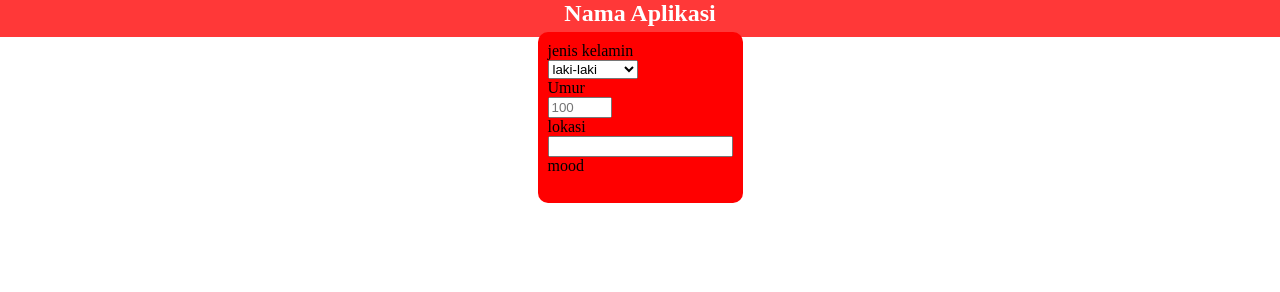
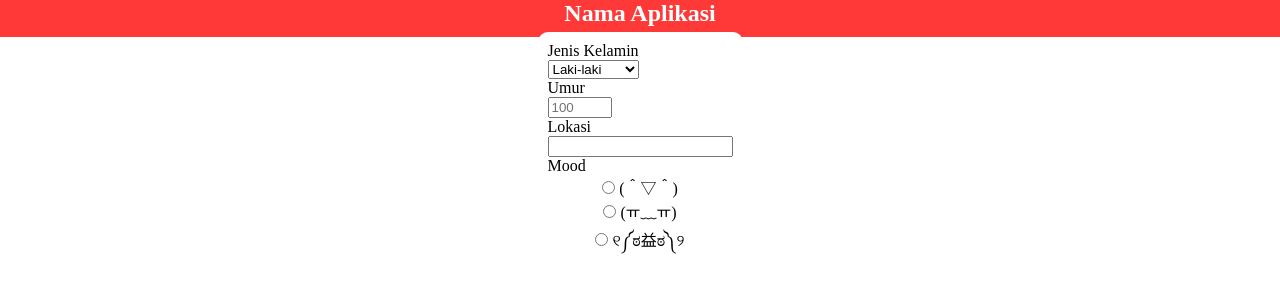
Before and after one commit to Cydnirn/foodGenerator, a plain HTML site: page public/index.html in a window 1280 px wide. Drawn offline with Linux system fonts and the light colour scheme.

Commit message:
nambah emot

```diff
--- a/public/index.html
+++ b/public/index.html
@@ -15,22 +15,24 @@
         <div class="container">
             <div class="div-form">
                 <form action="" method="post">
-                    <p>jenis kelamin</p>
+                    <p>Jenis Kelamin</p>
                     <select name="" id="">
-                        <option value="man">laki-laki</option>
-                        <option value="woman">perempuan</option>
+                        <option value="man">Laki-laki</option>
+                        <option value="woman">Perempuan</option>
 
                     </select>
                     <p>Umur</p>
                     <input type="number" maxlength="2" min="1" max="100" placeholder="100" required>
-                    <p>lokasi</p>
+                    <p>Lokasi</p>
                     <input type="text" required>
-                    <p>mood</p>
+                    <p>Mood</p>
                     <div class="mood-row">
-                        <input type="checkbox" name="senyum" id="senyum"><label for="senyum"></label>
-                        <a class="ayam-rebus marah" id=""><img src="img/angry.png" alt=""></a>
-                        <a class="ayam-rebus sedih" id=""><img src="img/unhappy.png" alt=""></a>
-
+                        <input type="radio" id="(＾▽＾)" name="mood_generator" value="(＾▽＾)">
+                        <label for="(＾▽＾)">(＾▽＾)</label><br>
+                        <input type="radio" id="(ㅠ﹏ㅠ)" name="mood_generator" value="(ㅠ﹏ㅠ)">
+                        <label for="(ㅠ﹏ㅠ)">(ㅠ﹏ㅠ)</label><br>
+                        <input type="radio" id="୧༼ಠ益ಠ༽୨" name="mood_generator" value="୧༼ಠ益ಠ༽୨">
+                        <label for="୧༼ಠ益ಠ༽୨">୧༼ಠ益ಠ༽୨</label><br>
                     </div>
                 </form>
             </div>
--- a/public/style.css
+++ b/public/style.css
@@ -36,7 +36,7 @@ form{
     border-radius: 10px;
      padding: 10px;
     margin: auto;
-    background-color: #FF0000;
+    background-color: #ffffff;
 }
 
 .mood-row{
```
Also changed, not shown: apk.js (added).
